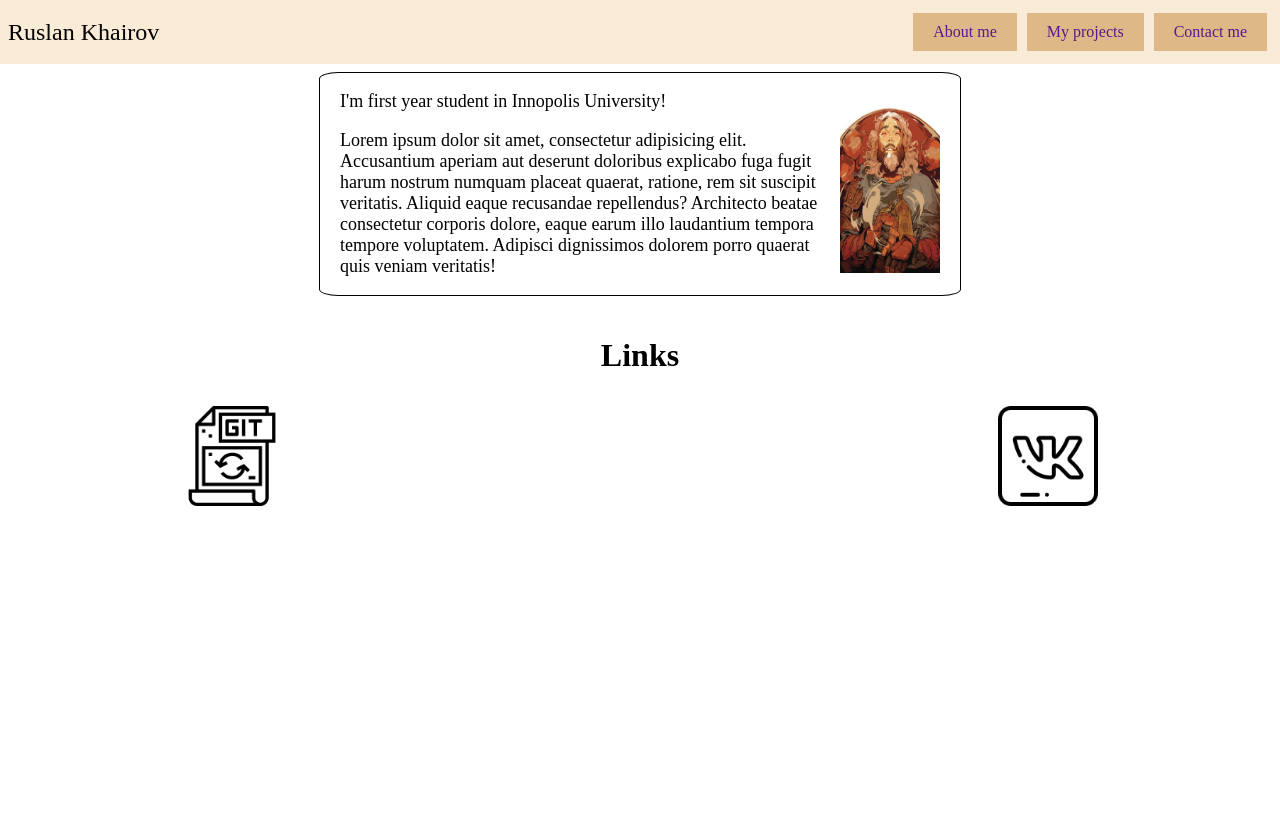
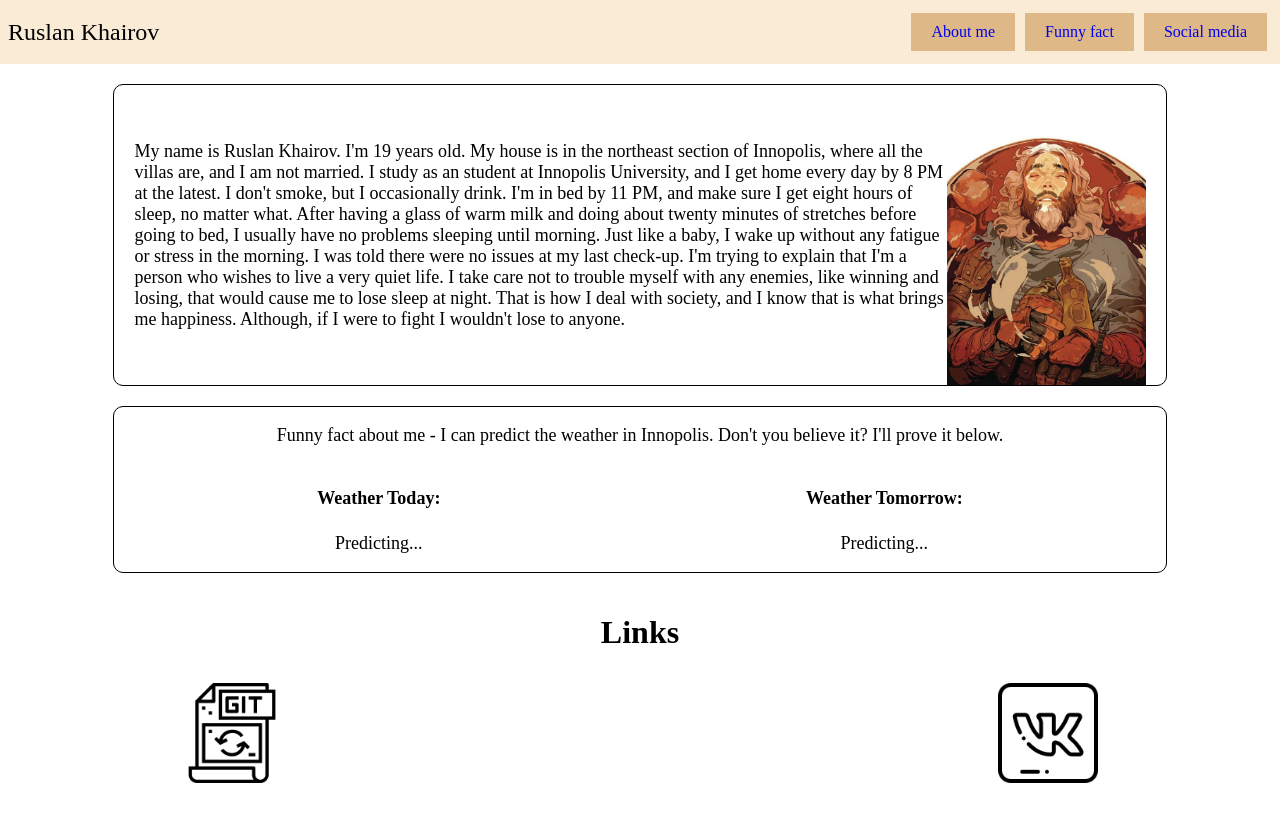
Before and after one commit to habur331/HW-2-Front, a plain HTML site: page index.html in a window 1280 px wide. Drawn offline with Linux system fonts and the light colour scheme; no server answers.

Commit message:
HW 2 Done

```diff
--- a/index.html
+++ b/index.html
@@ -6,7 +6,7 @@
     <meta http-equiv="X-UA-Compatible" content="IE=edge">
     <meta name="viewport" content="width=device-width, initial-scale=1.0">
     <link rel="stylesheet" href="style.css">
-    <title>HW 1</title>
+    <title>HW 2</title>
 </head>
 
 <body>
@@ -14,46 +14,83 @@
     <nav class="horizontal-nav">
         <span class="nav-title">Ruslan Khairov</span>
         <div class="right-aligned">
-            <a class="btn-link" href="">About me</a>
-            <a class="btn-link" href="">My projects</a>
-            <a class="btn-link" href="">Contact me</a>
+            <a class="btn-link" href="#about">About me</a>
+            <a class="btn-link" href="#funny-fact">Funny fact</a>
+            <a class="btn-link" href="#links">Social media</a>
         </div>
     </nav>
 </header>
 <main>
-    <div class="about">
-        <div>
-            <p>
-                I'm first year student in Innopolis University!
-            </p>
-            <p>
-                Lorem ipsum dolor sit amet, consectetur adipisicing elit. Accusantium aperiam aut deserunt doloribus
-                explicabo fuga fugit harum nostrum numquam placeat quaerat, ratione, rem sit suscipit veritatis.
-                Aliquid eaque recusandae repellendus? Architecto beatae consectetur corporis dolore, eaque earum illo
-                laudantium tempora tempore voluptatem. Adipisci dignissimos dolorem porro quaerat quis veniam veritatis!
-            </p>
-        </div>
-        <img alt="img" style="width: 100px; height: 200px" src="static/63cb085d21168352b3237d99bdc1807a.jpg"/>
+    <div id="about" class="card-section">
+        <p>
+            My name is Ruslan Khairov. I'm 19 years old. My house is in the northeast section of Innopolis, where all
+            the villas are, and I am not married.
+            I study as an student at Innopolis University, and I get home every day by 8 PM at the latest. I don't
+            smoke, but I occasionally drink.
+            I'm in bed by 11 PM, and make sure I get eight hours of sleep, no matter what. After having a glass of warm
+            milk and doing about twenty minutes of stretches before going to bed, I usually have no problems sleeping
+            until morning.
+            Just like a baby, I wake up without any fatigue or stress in the morning. I was told there were no issues at
+            my last check-up. I'm trying to explain that I'm a person who wishes to live a very quiet life. I take care
+            not to trouble myself with any enemies, like winning and losing, that would cause me to lose sleep at night.
+            That is how I deal with society, and I know that is what brings me happiness. Although, if I were to fight I
+            wouldn't lose to anyone.
+        </p>
+        <img id="man-in-beer" alt="img" src="images/man-in-beer.jpg"/>
     </div>
 
-    <div class="projects">
+    <div id="funny-fact" class="card-section">
+        <p>
+            Funny fact about me - I can predict the weather in Innopolis. Don't you believe it? I'll prove it below.
+        </p>
 
+        <div id="weather-section">
+            <div class="weather-sub-div">
+                <h4> Weather Today:</h4>
+                <p class="weather-paragraph" id="weather-today">
+                    Predicting...
+                </p>
+            </div>
+            <div class="weather-sub-div">
+                <h4> Weather Tomorrow:</h4>
+                <p class="weather-paragraph" id="weather-tomorrow">
+                    Predicting...
+                </p>
+            </div>
+        </div>
     </div>
 
-    <div class="links">
+    <div id="links">
         <h1 style="grid-row-start: 1; grid-column-start: 2" class="links-header">Links</h1>
 
         <a style="grid-row-start: 2; grid-column-start: 1" href=https://github.com/habur331>
-            <img alt="github.com" class="icon" src="static/git.png">
+            <img alt="github.com" class="icon" src="images/git-refactor.png">
         </a>
 
         <a style="grid-row-start: 2; grid-column-start: 3" href=https://vk.com/haburg>
-            <img alt="vk.com" class="icon" src="static/free-icon-vk-725349.png">
+            <img alt="vk.com" class="icon" src="images/vk-icon.png">
         </a>
     </div>
 </main>
 <script>
+    async function fetchWeather() {
+        const res = await fetch('https://weatherdbi.herokuapp.com/data/weather/innopolis');
+        const json = await res.json();
 
+        return {
+            today: json.currentConditions,
+            tomorrow: json.next_days[0],
+        }
+    }
+
+    const today_div = document.getElementById('weather-today');
+    const tomorrow_div = document.getElementById('weather-tomorrow');
+
+    fetchWeather().then(weather => {
+        console.log(weather.tomorrow);
+        today_div.textContent = 'Now it is ' + weather.today.temp.c + ' degrees Celsius and ' + weather.today.comment;
+        tomorrow_div.textContent = 'Tomorrow will be ' + weather.tomorrow.max_temp.c + ' degrees Celsius and ' + weather.tomorrow.comment;
+    });
 </script>
 </body>
 
--- a/style.css
+++ b/style.css
@@ -46,25 +46,52 @@ main {
     color: black;
 }
 
-.about {
-    width: min-content;
+.card-section {
+    width: 80%;
     padding: 0 20px 0 20px;
-    margin-left: auto;
-    margin-right: auto;
-    justify-content: center;
+    margin: 20px auto;
     font-size: large;
-    display: grid;
-    grid-template-columns: 500px auto;
-    grid-template-rows: 1fr;
     border: 1px solid;
-    border-radius: 3%;
-}
-
-.projects {
+    border-radius: 10px;
+    display: flex;
     justify-content: center;
 }
 
-.links {
+.card-section p {
+    display: flex;
+    justify-content: center;
+    align-items: center;
+}
+
+#weather-section {
+    display: flex;
+}
+
+.weather-sub-div h4 {
+    display: flex;
+    justify-content: center;
+}
+
+.weather-sub-div {
+    margin: auto;
+}
+
+.weather-paragraph {
+    display: flex;
+    justify-content: center;
+}
+
+#man-in-beer {
+    width: 200px;
+    height: 300px;
+}
+
+#funny-fact {
+    display: flex;
+    flex-direction: column;
+}
+
+#links {
     margin: 20px;
     display: grid;
     align-items: center;
@@ -73,16 +100,14 @@ main {
     grid-template-columns: 1fr 1fr 1fr;
 }
 
-.icon
-{
+.icon {
     width: 100px;
     height: 100px;
     margin: auto;
     display: block;
 }
 
-.icon:hover
-{
+.icon:hover {
     width: 105px;
     height: 105px;
 }
```
Also changed, not shown: images/git-refactor.png (renamed from static/git.png), images/man-in-beer.jpg (renamed from static/63cb085d21168352b3237d99bdc1807a.jpg), images/vk-icon.png (renamed from static/free-icon-vk-725349.png), static/instagram.png (deleted).
